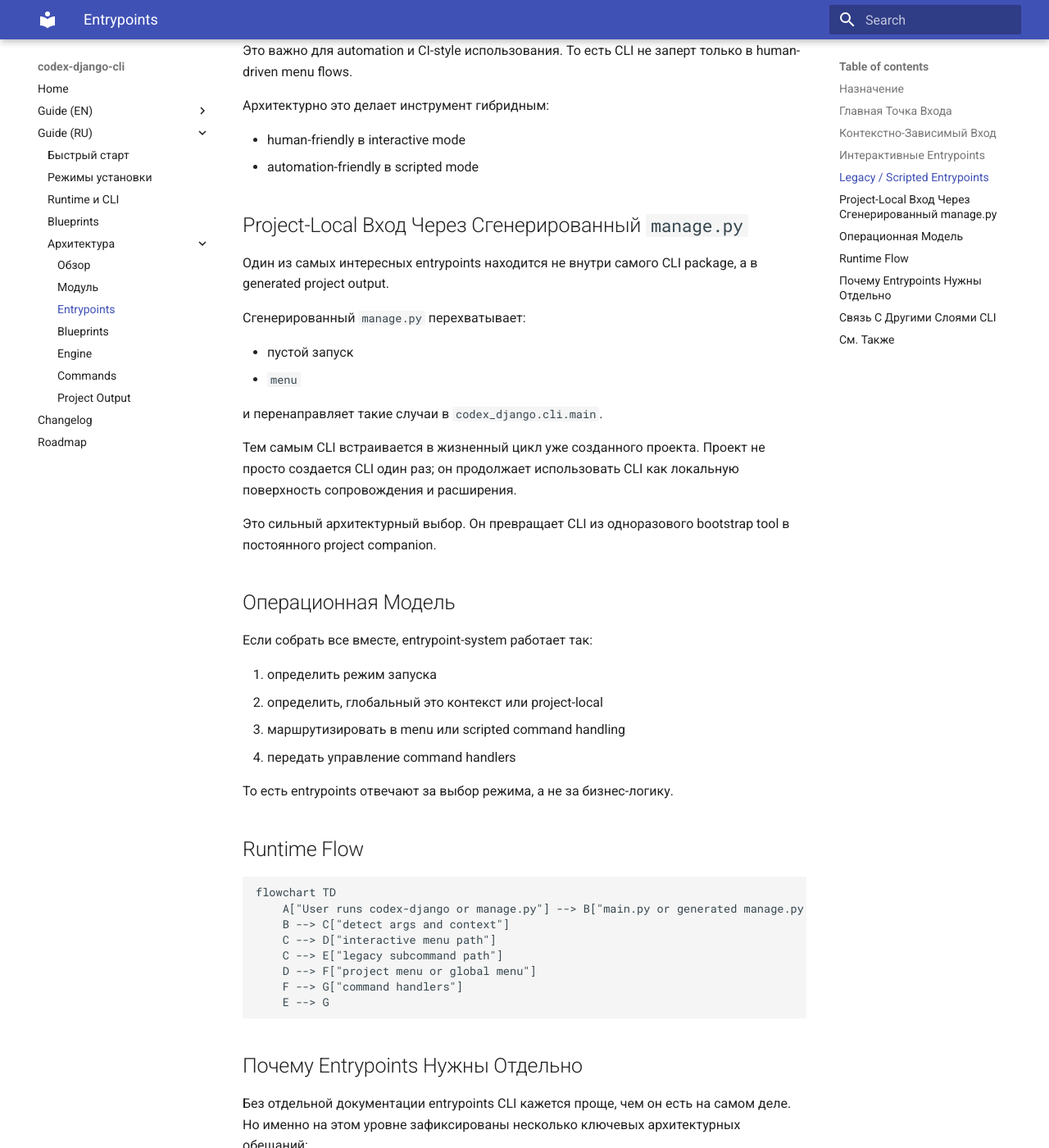
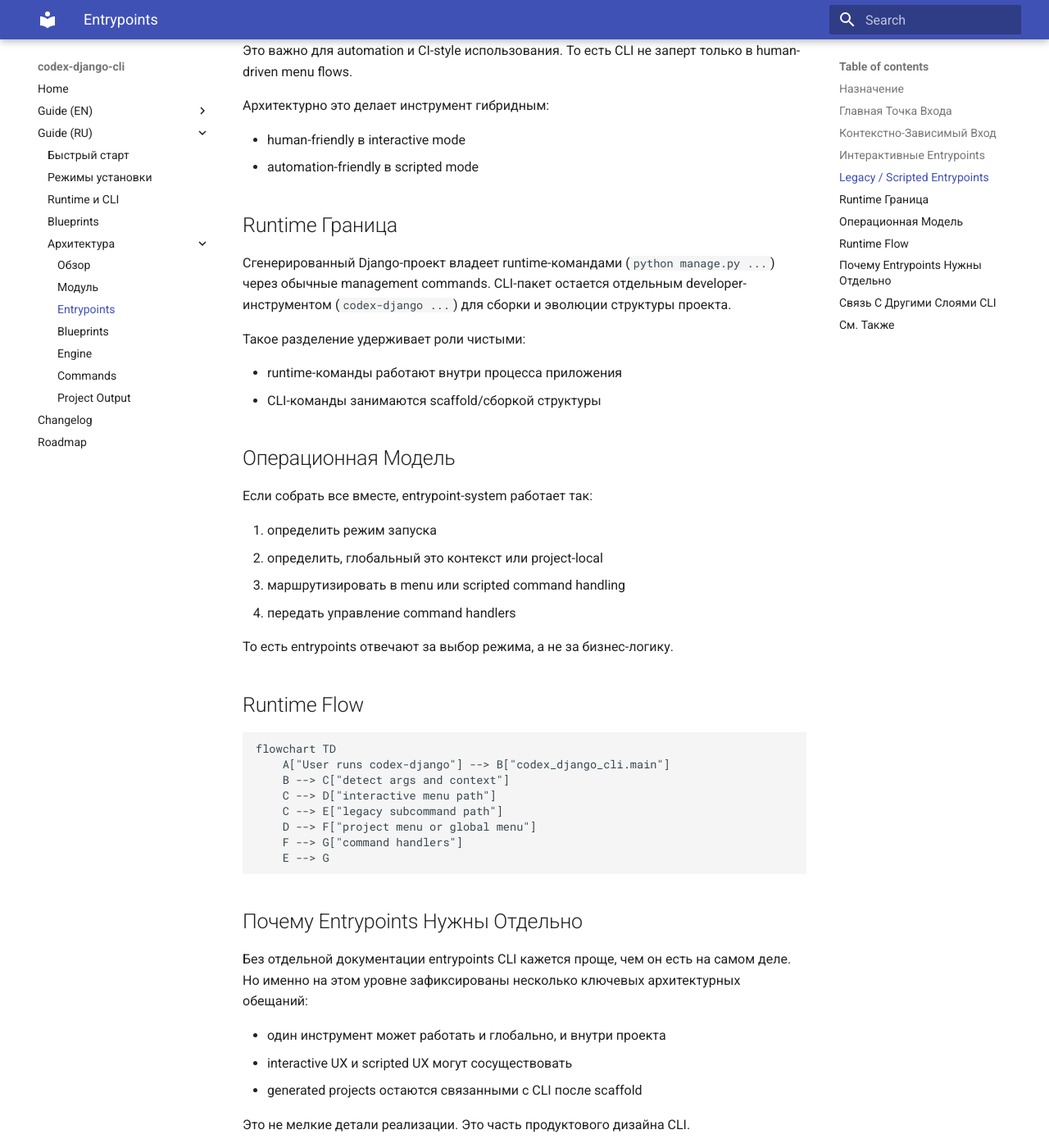
Before and after one commit to CodexDLC/codex-django-cli, an MkDocs documentation site: the page built from docs/ru/architecture/cli/entrypoints.md, in a window 1280 px wide and 1400 px high, scrolled down 2075 px. Shown: the whole window at 82% size. Built offline with MkDocs 1.6.1 and Material for MkDocs 9.7.7, drawn with Linux system fonts in a browser that asks for light colours; the version menu is left out; some of the changed text lies outside the part shown.

````diff
--- a/docs/ru/architecture/cli/entrypoints.md
+++ b/docs/ru/architecture/cli/entrypoints.md
@@ -7,12 +7,12 @@
 Эта страница объясняет, как пользователь вообще входит в систему CLI.
 Если `commands` задают семантические операции, а `engine` выполняет генерацию, то entrypoints определяют, каким путем управление вообще доходит до этих слоев.
 
-В `codex_django.cli` entrypoints важнее, чем может показаться, потому что инструмент поддерживает несколько режимов взаимодействия:
+В `codex_django_cli` entrypoints важнее, чем может показаться, потому что инструмент поддерживает несколько режимов взаимодействия:
 
 - прямой запуск CLI
 - интерактивный menu mode
 - scripted subcommand mode
-- project-local запуск через сгенерированный `manage.py`
+- project-local запуск `codex-django` из директории уже сгенерированного проекта
 
 То есть entrypoint-layer здесь это не просто тонкая обертка.
 Он реально задает режимы работы CLI.
@@ -79,22 +79,15 @@ CLI спроектирован так, чтобы одинаково хорош
 - human-friendly в interactive mode
 - automation-friendly в scripted mode
 
-## Project-Local Вход Через Сгенерированный `manage.py`
+## Runtime Граница
 
-Один из самых интересных entrypoints находится не внутри самого CLI package, а в generated project output.
+Сгенерированный Django-проект владеет runtime-командами (`python manage.py ...`) через обычные management commands.
+CLI-пакет остается отдельным developer-инструментом (`codex-django ...`) для сборки и эволюции структуры проекта.
 
-Сгенерированный `manage.py` перехватывает:
+Такое разделение удерживает роли чистыми:
 
-- пустой запуск
-- `menu`
-
-и перенаправляет такие случаи в `codex_django.cli.main`.
-
-Тем самым CLI встраивается в жизненный цикл уже созданного проекта.
-Проект не просто создается CLI один раз; он продолжает использовать CLI как локальную поверхность сопровождения и расширения.
-
-Это сильный архитектурный выбор.
-Он превращает CLI из одноразового bootstrap tool в постоянного project companion.
+- runtime-команды работают внутри процесса приложения
+- CLI-команды занимаются scaffold/сборкой структуры
 
 ## Операционная Модель
 
@@ -111,7 +104,7 @@ CLI спроектирован так, чтобы одинаково хорош
 
 ```mermaid
 flowchart TD
-    A["User runs codex-django or manage.py"] --> B["main.py or generated manage.py bridge"]
+    A["User runs codex-django"] --> B["codex_django_cli.main"]
     B --> C["detect args and context"]
     C --> D["interactive menu path"]
     C --> E["legacy subcommand path"]
````
Also changed, not shown: CHANGELOG.md (+10 -0 lines), docs/en/architecture/cli/entrypoints.md (+9 -16 lines), docs/en/guides/runtime-vs-cli.md (+4 -4 lines), docs/ru/guides/runtime-vs-cli.md (+4 -4 lines), src/codex_django_cli/blueprints/project/manage.py.j2 (+0 -7 lines), 5 other files.
